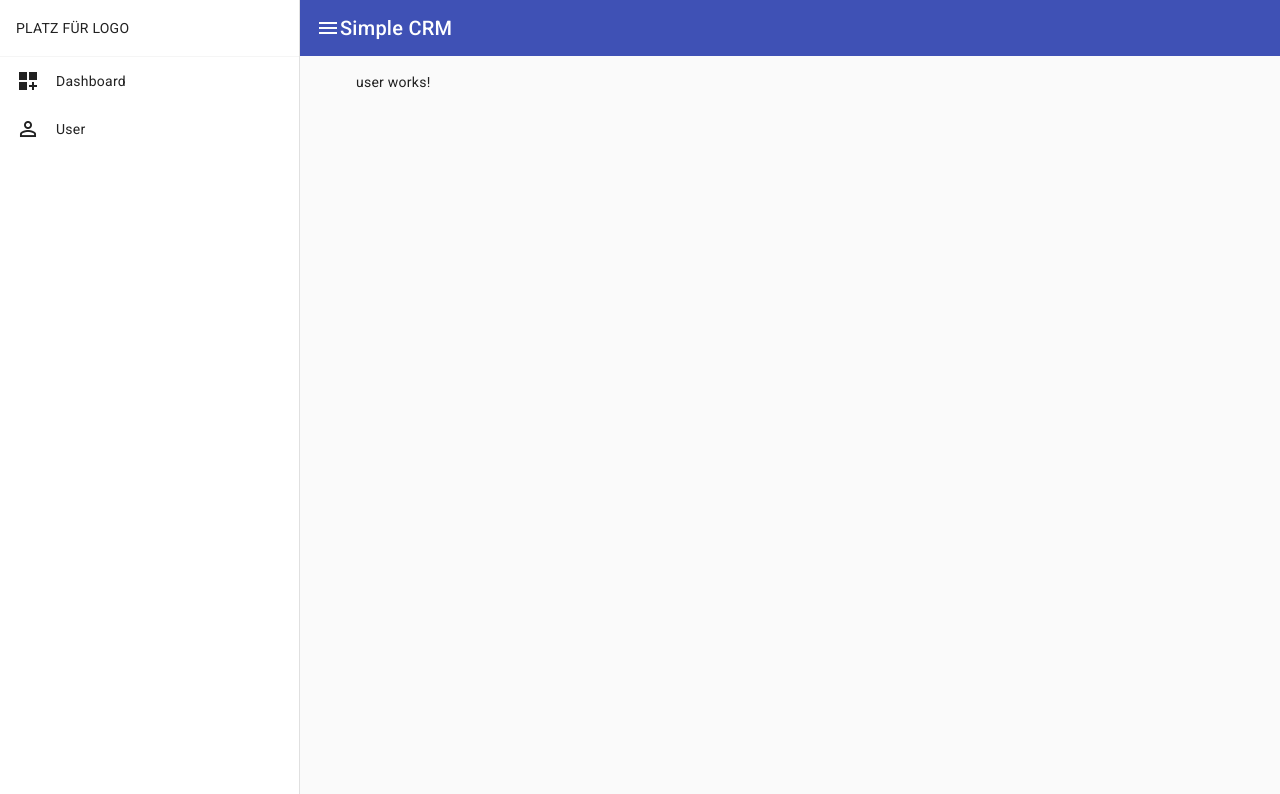
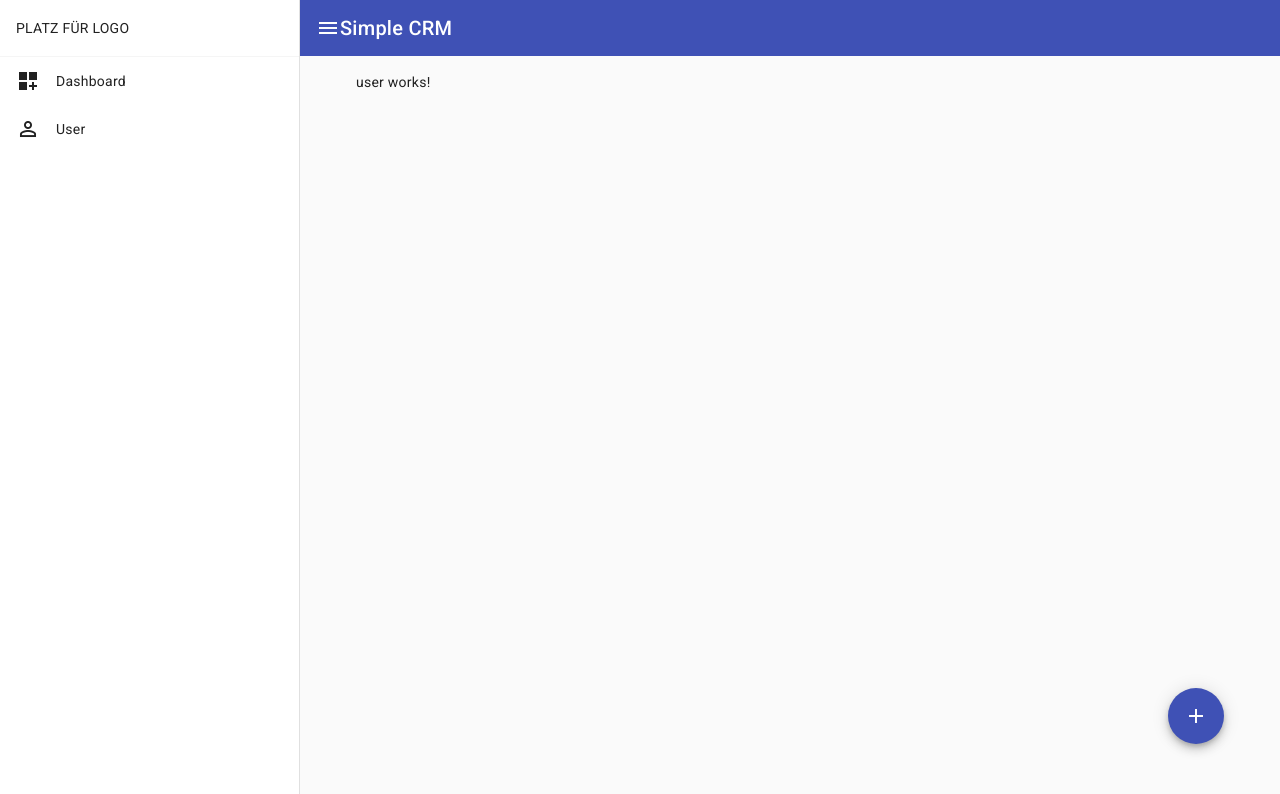
Before and after one commit to akwiaton/simple-crm, an Angular app: page /user in a window 1280 px wide. Shown: the top 794 px of the page. Built offline with nearby package versions, Linux system fonts and the light colour scheme.

Commit message:
'add user' button added to user component

```diff
--- a/src/app/user/user.component.html
+++ b/src/app/user/user.component.html
@@ -1 +1,5 @@
 <p>user works!</p>
+
+<button mat-fab color="primary" matTooltip="Add user">
+    <mat-icon>add</mat-icon>
+  </button>
--- a/src/app/user/user.component.scss
+++ b/src/app/user/user.component.scss
@@ -0,0 +1,5 @@
+button {
+    position: absolute;
+    right: 56px;
+    bottom: 56px;
+}
--- a/src/app/user/user.component.ts
+++ b/src/app/user/user.component.ts
@@ -1,9 +1,12 @@
 import { Component } from '@angular/core';
+import {MatIconModule} from '@angular/material/icon';
+import {MatButtonModule} from '@angular/material/button';
+import {MatTooltipModule} from '@angular/material/tooltip';
 
 @Component({
   selector: 'app-user',
   standalone: true,
-  imports: [],
+  imports: [MatButtonModule, MatIconModule, MatTooltipModule],
   templateUrl: './user.component.html',
   styleUrl: './user.component.scss'
 })
```
